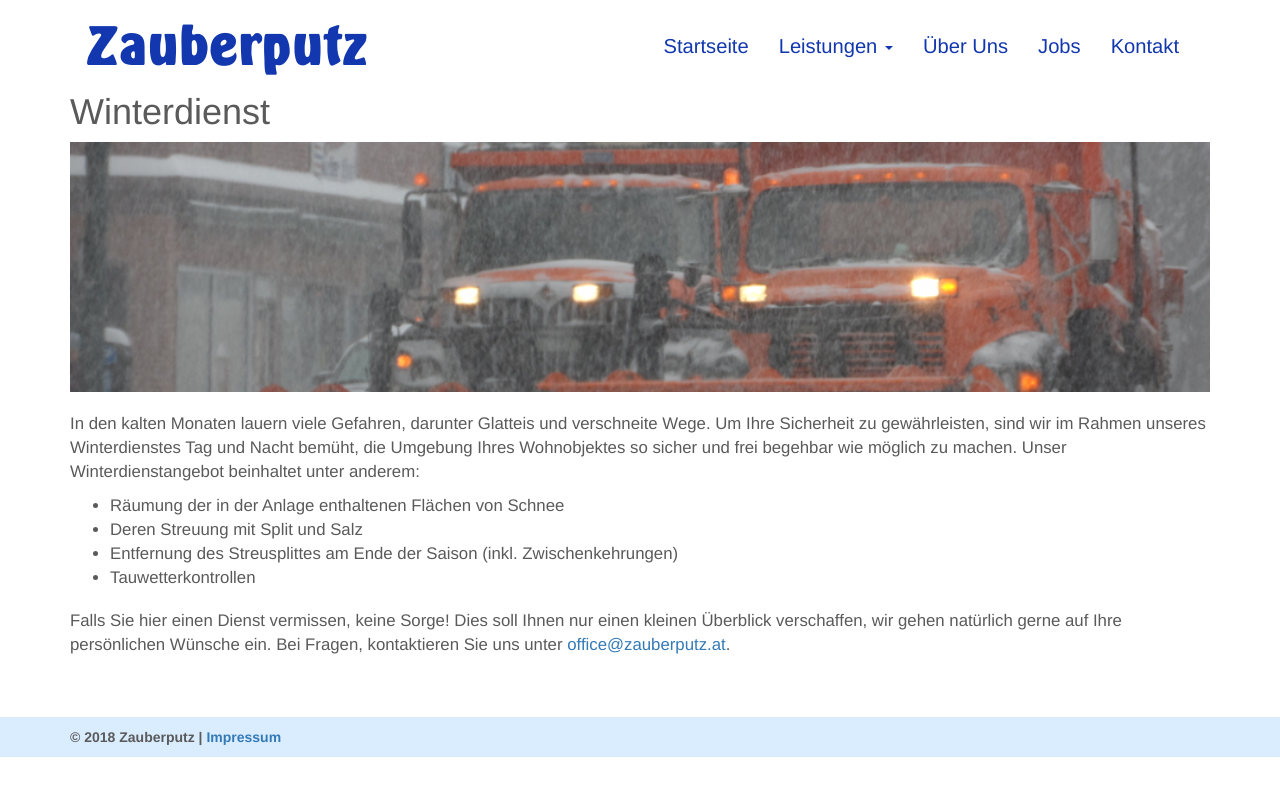
After one commit to Stefan-Ilic/zauberputz-website, a PHP site: page /winterdienst.php in a window 1280 px wide. The commit adds this page. Run offline with PHP 8.4, Linux system fonts and the light colour scheme.

Commit message:
Add "Winterdienst" page

```diff
--- a/css/style.css
+++ b/css/style.css
@@ -196,3 +196,25 @@ footer {
 #ueber_uns img {
     min-width: 100%;
 }
+
+/*****************************************/
+/* Winterdienst */
+/*****************************************/
+
+#winterdienst p {
+    font-size: 1.2em;
+    margin-top: 20px;
+}
+
+#winterdienst li {
+    font-size: 1.2em;
+}
+
+#winterdienst div.trim {
+    max-height:250px;
+    overflow: hidden;
+}
+
+#winterdienst img {
+    min-width: 100%;
+}
--- a/navbar.php
+++ b/navbar.php
@@ -16,9 +16,9 @@
                         Leistungen <span class="caret"></span>
                     </a>
                     <ul class="dropdown-menu">
-                        <li><a class="navbar-item" href="#"> Hausbetreuung </a></li>
-                        <li><a class="navbar-item" href="#"> Grünflächenbetreuung </a></li>
-                        <li><a class="navbar-item" href="#"> Winterdienst </a></li>
+                        <li><a class="navbar-item" href="hausbetreuung.php"> Hausbetreuung </a></li>
+                        <li><a class="navbar-item" href="gruenflaechen.php"> Grünflächenbetreuung </a></li>
+                        <li><a class="navbar-item" href="winterdienst.php"> Winterdienst </a></li>
                     </ul>
                 </li>
                 <li><a class="navbar-item" href="ueber_uns.php"> Über Uns </a></li>
--- /dev/null
+++ b/winterdienst.php
@@ -0,0 +1,26 @@
+<!DOCTYPE html>
+<html lang="de">
+
+<head>
+    <title>Winterdienst</title>
+    <?php include("head.php"); ?>
+</head>
+
+<body id="winterdienst">
+<div class="container">
+    <?php include("navbar.php"); ?>
+
+    <h1>Winterdienst</h1>
+    <div class="trim"><img class="img img-responsive" src="img/header3.png" alt="Winterdienst Header"/></div>
+    <p>In den kalten Monaten lauern viele Gefahren, darunter Glatteis und verschneite Wege. Um Ihre Sicherheit zu gewährleisten, sind wir im Rahmen unseres Winterdienstes Tag und Nacht bemüht, die Umgebung Ihres Wohnobjektes so sicher und frei begehbar wie möglich zu machen. Unser Winterdienstangebot beinhaltet unter anderem:</p>
+    <ul>
+        <li>Räumung der in der Anlage enthaltenen Flächen von Schnee</li>
+        <li>Deren Streuung mit Split und Salz</li>
+        <li>Entfernung des Streusplittes am Ende der Saison (inkl. Zwischenkehrungen)</li>
+        <li>Tauwetterkontrollen</li>
+    </ul>
+    <p>Falls Sie hier einen Dienst vermissen, keine Sorge! Dies soll Ihnen nur einen kleinen Überblick verschaffen, wir gehen natürlich gerne auf Ihre persönlichen Wünsche ein. Bei Fragen, kontaktieren Sie uns unter <a href="mailto:<?= $email ?>"><?= $email ?></a>.</p>
+</div>
+<?php include("footer.php"); ?>
+</body>
+</html>
```
Also changed, not shown: index.php (+5 -5 lines).
